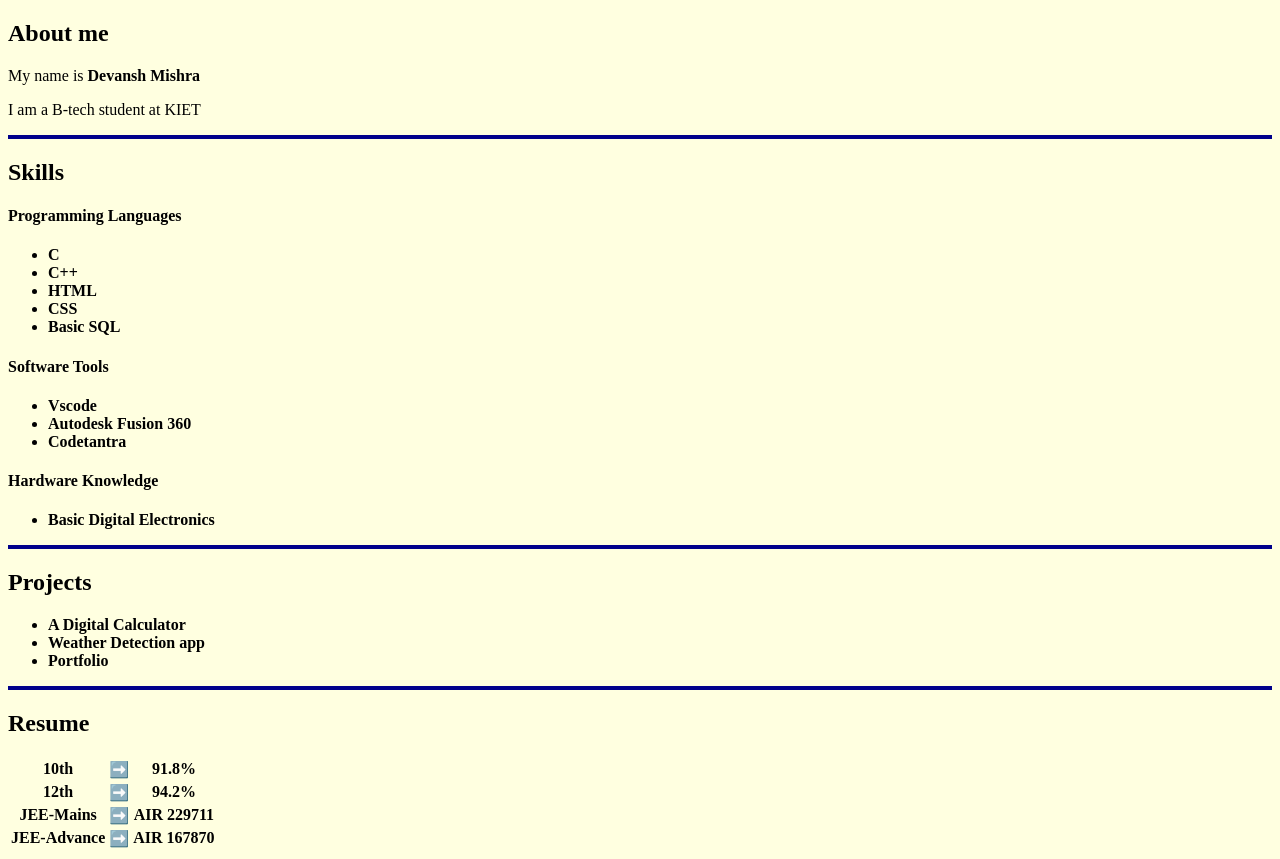
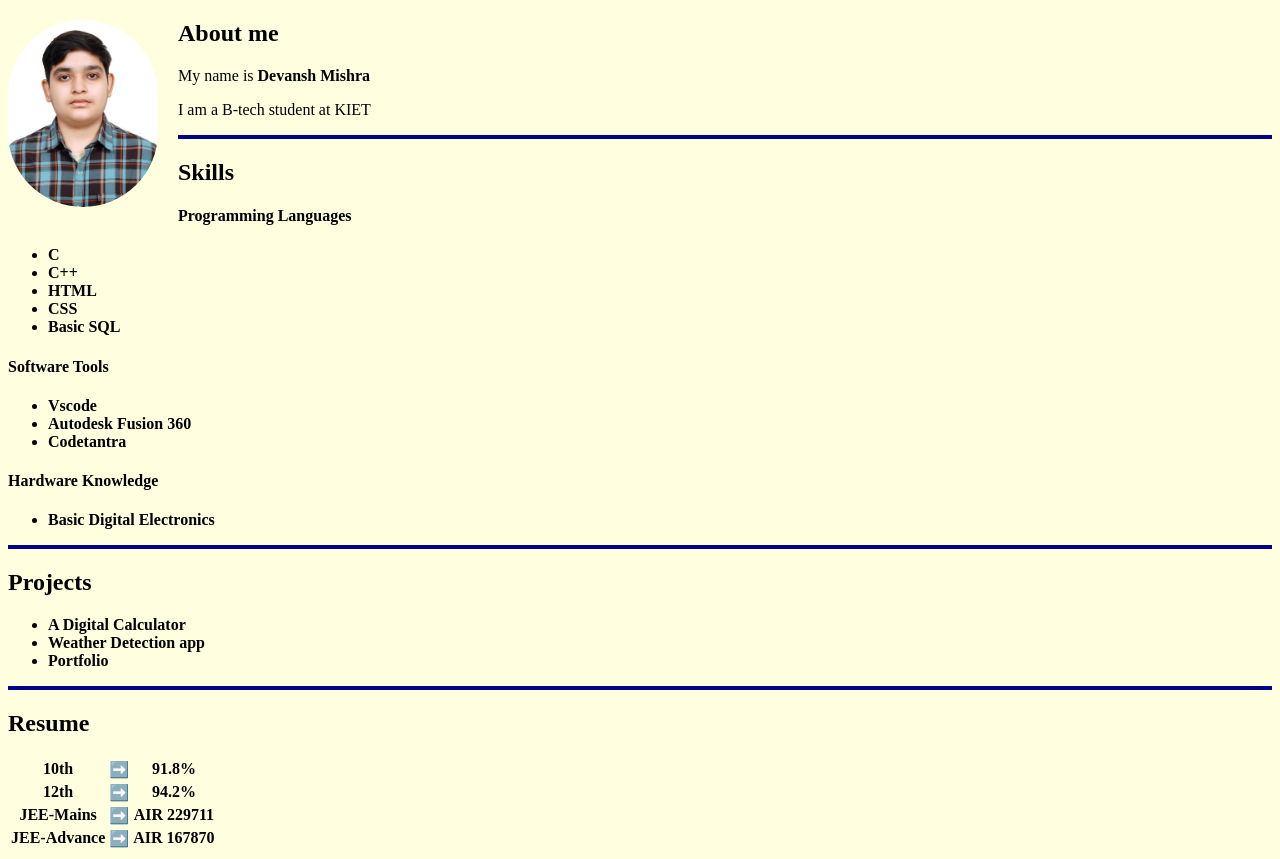
Before and after one commit to devansh25005091-cpu/Web-Designing, a plain HTML site: page index.html in a window 1280 px wide. Drawn offline with Linux system fonts and the light colour scheme.

Commit message:
Update index.html

```diff
--- a/index.html
+++ b/index.html
@@ -15,7 +15,7 @@
         </style>
     </head>
     <body bgcolor="lightyellow">
-        <img src="images/world.jpg" alt=>
+        <img src="images/photo.jpg" alt=>
         <h2><bolder>About me</bolder></h2>
         <p>My name is <b>Devansh Mishra</b></p>
         <p><bold>I am a B-tech student at KIET</bold>
```
